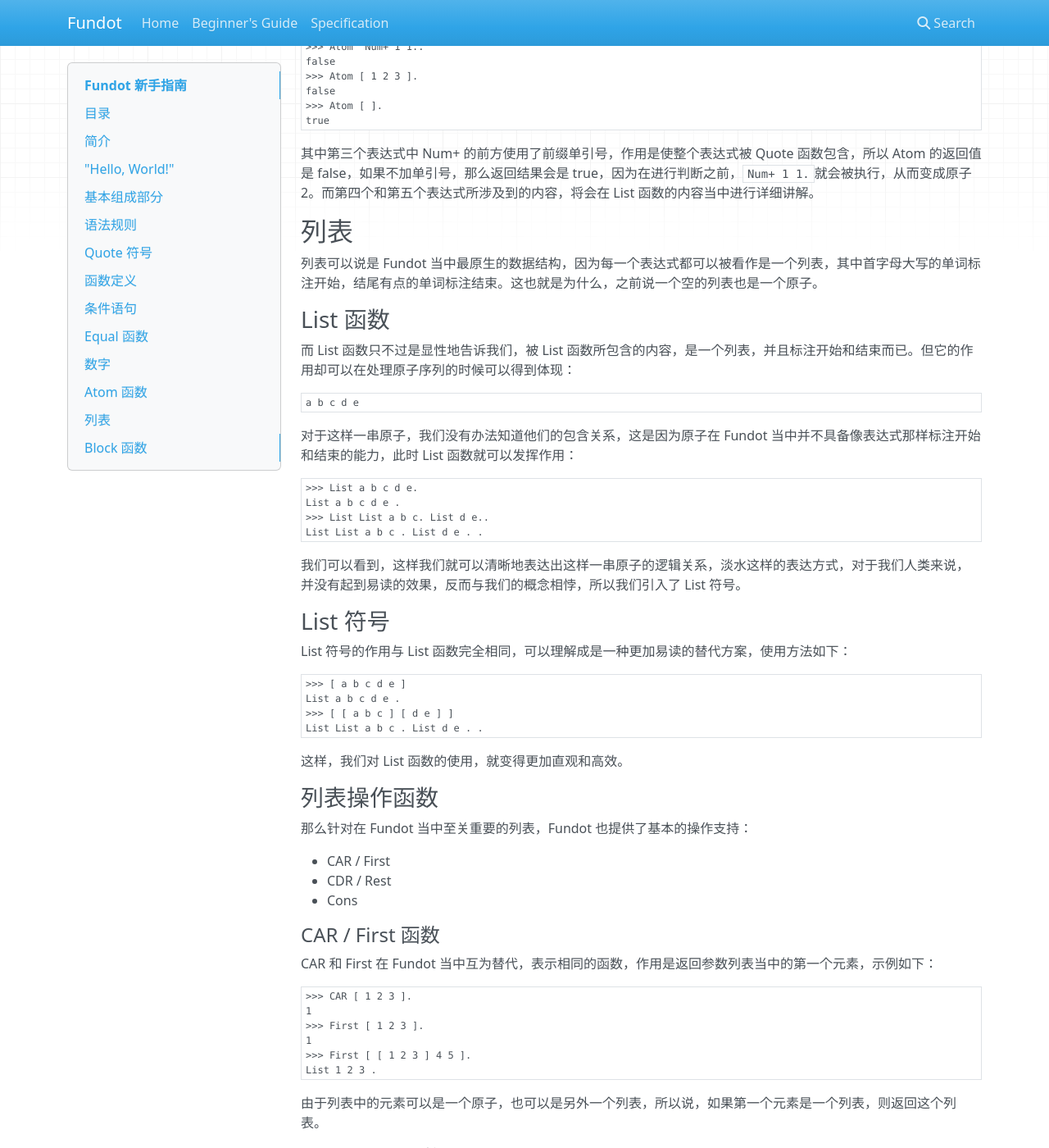
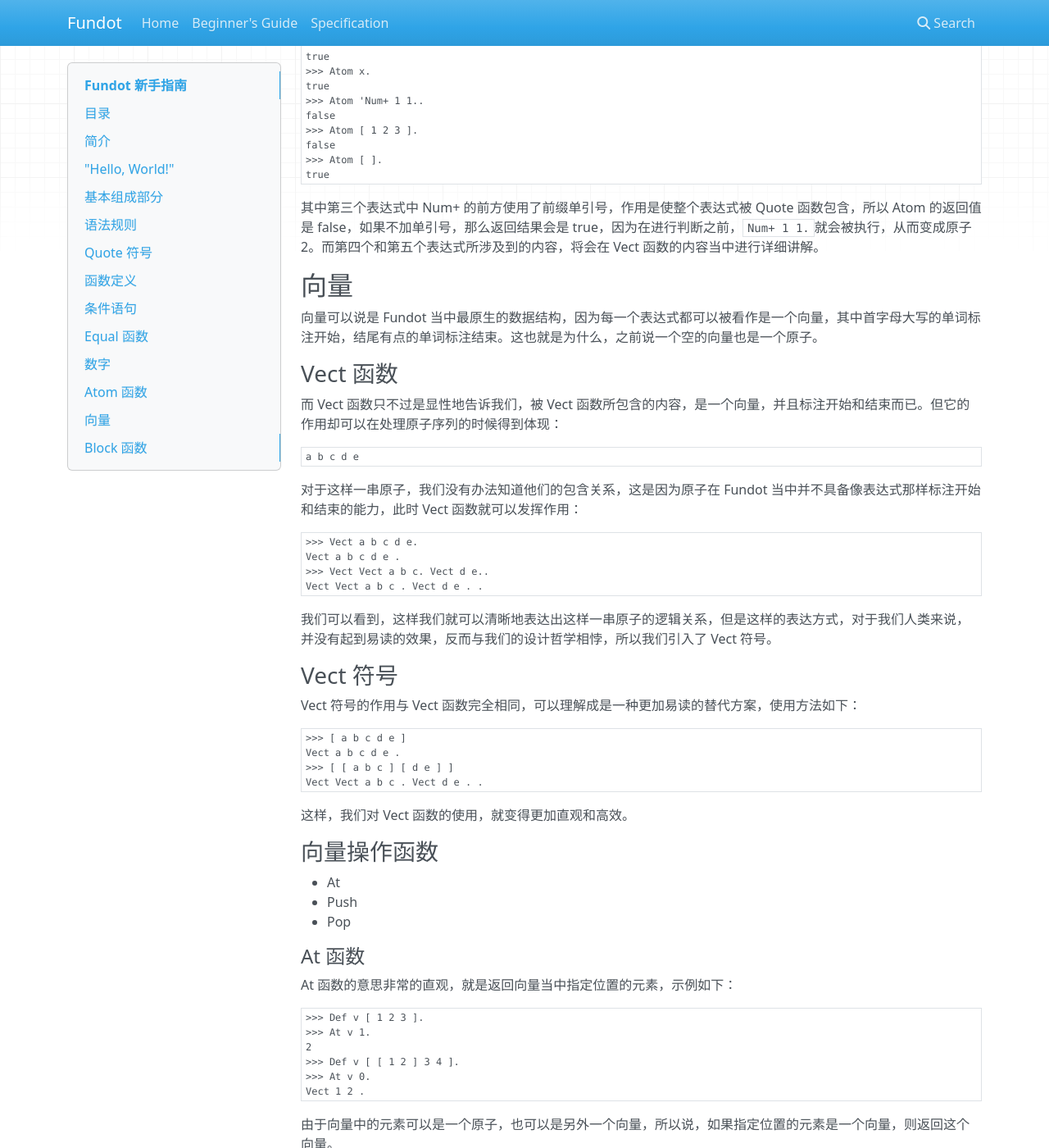
Before and after one commit to fundot/fundot, an MkDocs documentation site: the page built from docs/guide.zh.md, in a window 1280 px wide and 1400 px high, scrolled down 6695 px. Shown: the whole window at 82% size. Built offline with MkDocs 1.6.1, drawn with Linux system fonts in a browser that asks for light colours; nearby versions of some CDN libraries; some of the changed text lies outside the part shown.

Commit message:
List replaced by Vect

````diff
--- a/docs/guide.zh.md
+++ b/docs/guide.zh.md
@@ -14,7 +14,8 @@
 8. [Equal 函数](#Equal 函数)
 9. [数字](#数字)
 10. [Atom 函数](#Atom 函数)
-11. [列表](#列表)
+11. [向量](#向量)
+12. [Block 函数](#Block 函数)
 
 ## 简介
 
@@ -29,7 +30,7 @@
 Hello, World!
 ```
 
-其中 Print 函数的作用是打印作为参数的字符串。我们可以看到，Fundot的语法与英语非常相似，很符合我们大部分人的直觉，这事实上也反映出 Fundot 的设计哲学：简洁、易读、符合直觉。接下来，让我们来系统地学习一下这门编程语言。
+其中 Print 函数的作用是打印作为参数的字符串。我们可以看到，Fundot 的语法与英语非常相似，很符合我们大部分人的直觉，这事实上也反映出 Fundot 的设计哲学：简洁、易读、符合直觉。接下来，让我们来系统地学习一下这门编程语言。
 
 ## 基本组成部分
 
@@ -41,12 +42,13 @@
 
 ### 原子
 
-Fundot 语法中最小的组成部分是原子（Atom），任何没有间隔并且首字母不大写的一组字符都是一个原子，一个空的列表也是一个原子。以下为一些原子的示例：
+Fundot 语法中最小的组成部分是原子（Atom），任何没有间隔并且首字母不大写的一组字符都是一个原子，一个空的向量（vector）也是一个原子。以下为一些原子的示例：
 
 ```Fundot
 one-hundred
 100
 "hello"
+Vect.
 ```
 
 **注意：** 间隔是指空格（whitespace）、制表符（tab）、换行（newline）和类似能使字符分隔的符号
@@ -78,7 +80,7 @@
 
 ### 表达式
 
-表达式（expression）是 Fundot 中最基础也最重要的语法结构，所有函数都通过表达式进行调用。任何首字母大写并且由点结尾的原子序列或者一个单独的原子，都被称之为表达式。表达式的本质，实际上是列表。以下为一些示例:
+表达式（expression）是 Fundot 中最基础也最重要的语法结构，所有函数都通过表达式进行调用。任何首字母大写并且由点结尾的原子序列或者一个单独的原子，都被称之为表达式，表达式的实质其实就是向量（vector）。以下为一些示例:
 
 ```Fundot
 x
@@ -90,7 +92,7 @@
 
 ## 语法规则
 
-秉着简洁和自洽的想法，Fundot 的核心语法规则非常简单，可以用一句话进行概括：除了被Quote函数所包含的表达式以外，Fundot 将由内而外地执行包括函数参数和列表成员的所有内容。示例如下：
+秉着简洁和自洽的想法，Fundot 的核心语法规则非常简单，可以用一句话进行概括：除了被 Quote 函数所包含的表达式以外，Fundot 将由内而外地执行包括函数参数和表达式成员的所有内容。示例如下：
 
 ```Fundot
 >>> Def x 1.
@@ -348,47 +350,94 @@
 true
 ```
 
-其中第三个表达式中 Num+ 的前方使用了前缀单引号，作用是使整个表达式被 Quote 函数包含，所以 Atom 的返回值是 false，如果不加单引号，那么返回结果会是 true，因为在进行判断之前，`Num+ 1 1.`就会被执行，从而变成原子 2。而第四个和第五个表达式所涉及到的内容，将会在 List 函数的内容当中进行详细讲解。
+其中第三个表达式中 Num+ 的前方使用了前缀单引号，作用是使整个表达式被 Quote 函数包含，所以 Atom 的返回值是 false，如果不加单引号，那么返回结果会是 true，因为在进行判断之前，`Num+ 1 1.`就会被执行，从而变成原子 2。而第四个和第五个表达式所涉及到的内容，将会在 Vect 函数的内容当中进行详细讲解。
 
-## 列表
+## 向量
 
-列表可以说是 Fundot 当中最原生的数据结构，因为每一个表达式都可以被看作是一个列表，其中首字母大写的单词标注开始，结尾有点的单词标注结束。这也就是为什么，之前说一个空的列表也是一个原子。
+向量可以说是 Fundot 当中最原生的数据结构，因为每一个表达式都可以被看作是一个向量，其中首字母大写的单词标注开始，结尾有点的单词标注结束。这也就是为什么，之前说一个空的向量也是一个原子。
 
-### List 函数
+### Vect 函数
 
-而 List 函数只不过是显性地告诉我们，被 List 函数所包含的内容，是一个列表，并且标注开始和结束而已。但它的作用却可以在处理原子序列的时候可以得到体现：
+而 Vect 函数只不过是显性地告诉我们，被 Vect 函数所包含的内容，是一个向量，并且标注开始和结束而已。但它的作用却可以在处理原子序列的时候得到体现：
 
 ```Fundot
 a b c d e
 ```
 
-对于这样一串原子，我们没有办法知道他们的包含关系，这是因为原子在 Fundot 当中并不具备像表达式那样标注开始和结束的能力，此时 List 函数就可以发挥作用：
+对于这样一串原子，我们没有办法知道他们的包含关系，这是因为原子在 Fundot 当中并不具备像表达式那样标注开始和结束的能力，此时 Vect 函数就可以发挥作用：
 
 ```Fundot
->>> List a b c d e.
-List a b c d e .
->>> List List a b c. List d e..
-List List a b c . List d e . .
+>>> Vect a b c d e.
+Vect a b c d e .
+>>> Vect Vect a b c. Vect d e..
+Vect Vect a b c . Vect d e . .
 ```
 
-我们可以看到，这样我们就可以清晰地表达出这样一串原子的逻辑关系，淡水这样的表达方式，对于我们人类来说，并没有起到易读的效果，反而与我们的概念相悖，所以我们引入了 List 符号。
+我们可以看到，这样我们就可以清晰地表达出这样一串原子的逻辑关系，但是这样的表达方式，对于我们人类来说，并没有起到易读的效果，反而与我们的设计哲学相悖，所以我们引入了 Vect 符号。
 
-### List 符号
+### Vect 符号
 
-List 符号的作用与 List 函数完全相同，可以理解成是一种更加易读的替代方案，使用方法如下：
+Vect 符号的作用与 Vect 函数完全相同，可以理解成是一种更加易读的替代方案，使用方法如下：
 
 ```Fundot
 >>> [ a b c d e ]
-List a b c d e .
+Vect a b c d e .
 >>> [ [ a b c ] [ d e ] ]
-List List a b c . List d e . .
+Vect Vect a b c . Vect d e . .
 ```
 
-这样，我们对 List 函数的使用，就变得更加直观和高效。
+这样，我们对 Vect 函数的使用，就变得更加直观和高效。
 
-### 列表操作函数
+### 向量操作函数
 
-那么针对在 Fundot 当中至关重要的列表，Fundot 也提供了基本的操作支持：
+* At
+* Push
+* Pop
+
+#### At 函数
+
+At 函数的意思非常的直观，就是返回向量当中指定位置的元素，示例如下：
+
+```Fundot
+>>> Def v [ 1 2 3 ].
+>>> At v 1.
+2
+>>> Def v [ [ 1 2 ] 3 4 ].
+>>> At v 0.
+Vect 1 2 .
+```
+
+由于向量中的元素可以是一个原子，也可以是另外一个向量，所以说，如果指定位置的元素是一个向量，则返回这个向量。
+
+#### Push 函数
+
+Push 函数的作用是返回一个具有第一个参数向量内容并在末尾添加了第二个参数的向量，示例如下：
+
+```Fundot
+>>> Push [ 1 2 3 ] 4.
+Vect 1 2 3 4 .
+>>> Push [ [ 1 2 ] [ 3 4 ] ] [ 5 6 ].
+Vect Vect 1 2 . Vect 3 4 . Vect 5 6 . .
+```
+
+由于向量中的元素可以是一个原子，也可以是另外一个向量，所以说，如果第二个参数元素是一个向量，则在末尾添加的也是这个向量。
+
+#### Pop 函数
+
+Pop 函数的作用是返回一个具有第一个参数向量内容但是不包括末尾内容的向量，示例如下：
+
+```Fundot
+>>> Pop [ 1 2 3 ].
+Vect 1 2 .
+>>> Pop [ [ 1 2 ] [ 3 4 ] ].
+Vect Vect 1 2 . .
+```
+
+由于向量中的元素可以是一个原子，也可以是另外一个向量，所以说，如果末尾元素是一个向量，则除外整个末尾向量。
+
+### Lisp 公理函数
+
+由于受到了 Lisp 语言的启发，Fundot 也提供了 Lisp 当中的公理函数：
 
 * CAR / First
 * CDR / Rest
@@ -396,7 +445,7 @@
 
 #### CAR / First 函数
 
-CAR 和 First 在 Fundot 当中互为替代，表示相同的函数，作用是返回参数列表当中的第一个元素，示例如下：
+CAR 和 First 在 Fundot 当中互为替代，表示相同的函数，作用是返回参数向量当中的第一个元素，示例如下：
 
 ```Fundot
 >>> CAR [ 1 2 3 ].
@@ -404,25 +453,25 @@
 >>> First [ 1 2 3 ].
 1
 >>> First [ [ 1 2 3 ] 4 5 ].
-List 1 2 3 .
+Vect 1 2 3 .
 ```
 
-由于列表中的元素可以是一个原子，也可以是另外一个列表，所以说，如果第一个元素是一个列表，则返回这个列表。
+由于向量中的元素可以是一个原子，也可以是另外一个向量，所以说，如果第一个元素是一个向量，则返回这个向量。
 
 #### CDR / Rest 函数
 
-CDR 和 Rest 在 Fundot 当中互为替代，表示相同的函数，作用是返回参数列表当中除第一个元素以外的其他元素所组成的列表，示例如下：
+CDR 和 Rest 在 Fundot 当中互为替代，表示相同的函数，作用是返回参数向量当中除第一个元素以外的其他元素所组成的向量，示例如下：
 
 ```Fundot
 >>> CDR [ 1 2 3 ].
-List 2 3 .
+Vect 2 3 .
 >>> Rest [ 1 2 3 ].
-List 2 3 .
+Vect 2 3 .
 >>> Rest [ [ 1 2 3 ] 4 5 ].
-List 4 5 .
+Vect 4 5 .
 ```
 
-结合 First 函数和 Rest 函数，我们就可以访问一个列表当中所有的元素，比如：
+结合 First 函数和 Rest 函数，我们就可以访问一个向量当中所有的元素，比如：
 
 ```Fundot
 >>> First Rest [ 1 2 3 ]..
@@ -439,18 +488,18 @@
 
 #### Cons 函数
 
-Cons 函数的作用是将第一个参数插入到第二个参数列表当中的第一位，示例如下：
+Cons 函数的作用是将第一个参数插入到第二个参数向量当中的第一位，示例如下：
 
 ```Fundot
 >>> Cons 1 [ 2 3 ].
-List 1 2 3 .
+Vect 1 2 3 .
 >>> Cons [ 1 2 ] [ 3 4 ].
-List List 1 2 . 3 4 .
+Vect Vect 1 2 . 3 4 .
 ```
 
-不管第一个参数是原子还是列表，我们都可以进行插入。
+不管第一个参数是原子还是向量，我们都可以进行插入。
 
-到目前为止，七大公理函数已经全部讲解完毕，分别如下：
+到目前为止，Lisp 语言当中的七大公理函数已经全部讲解完毕，分别如下：
 
 * Quote
 * Atom
@@ -460,6 +509,32 @@
 * CDR
 * Cons
 
-它们之所以被称为七大公理函数，是因为任何一个其它函数，都可以由以上七个函数和相关运算结合而成。若对此有兴趣，可以对 Lisp 七大公理方面的知识进行相关学习。
+它们之所以被称为七大公理函数，是因为任何一个其它函数，都可以由以上七个函数和相关运算结合而成。若对此有兴趣，可以对 Lisp 七大公理方面的知识进行相关学习。但是事实上，因为 Lisp 语言当中，基础的数据类型为列表（list），而 Fundot 的基础数据类型却是向量（vector），如果我们强行使用以上函数反而会适得其反，请读者尽量使用前一个章节所提供的函数。需要认识到的是，使用前一个章节的函数，可以对本章节中的三个函数进行构造，所以在 Fundot 当中，最基础的七个公理函数为：
+
+* Quote
+* Atom
+* Equal
+* Cond
+* At
+* Push
+* Pop
 
 ## Block 函数
+
+以上我们所讲解的函数，都是对单一的表达式进行执行，但是有些时候，我们需要一个代码块，逐句执行表达式，这个时候，我们就可以使用 Block 函数。Block 函数本身的执行也是以表达式的形式，只不过会返回最后一个值，示例如下：
+
+```Fundot
+>>> Block Def x 1. Num+ x x..
+2
+```
+
+在以上代码当中，Def 函数先被执行，所以 Num+ 当中的 x 就会被替换成 1，而 Block 函数的作用就是返回其中最后一个值，也就是 2。
+
+### Block 符号
+
+考虑到 Block 函数在程序开发当中可能具有的重要性，以及与接下来要介绍的 While 函数的强相关性，Fundot 语言也给 Block 函数提供了替代符号，以上程序可以被重写为：
+
+```Fundot
+>>> { Def x 1. Num+ x x. }
+2
+```
````
Also changed, not shown: docs/specification.md (+18 -0 lines), 4 other files.
